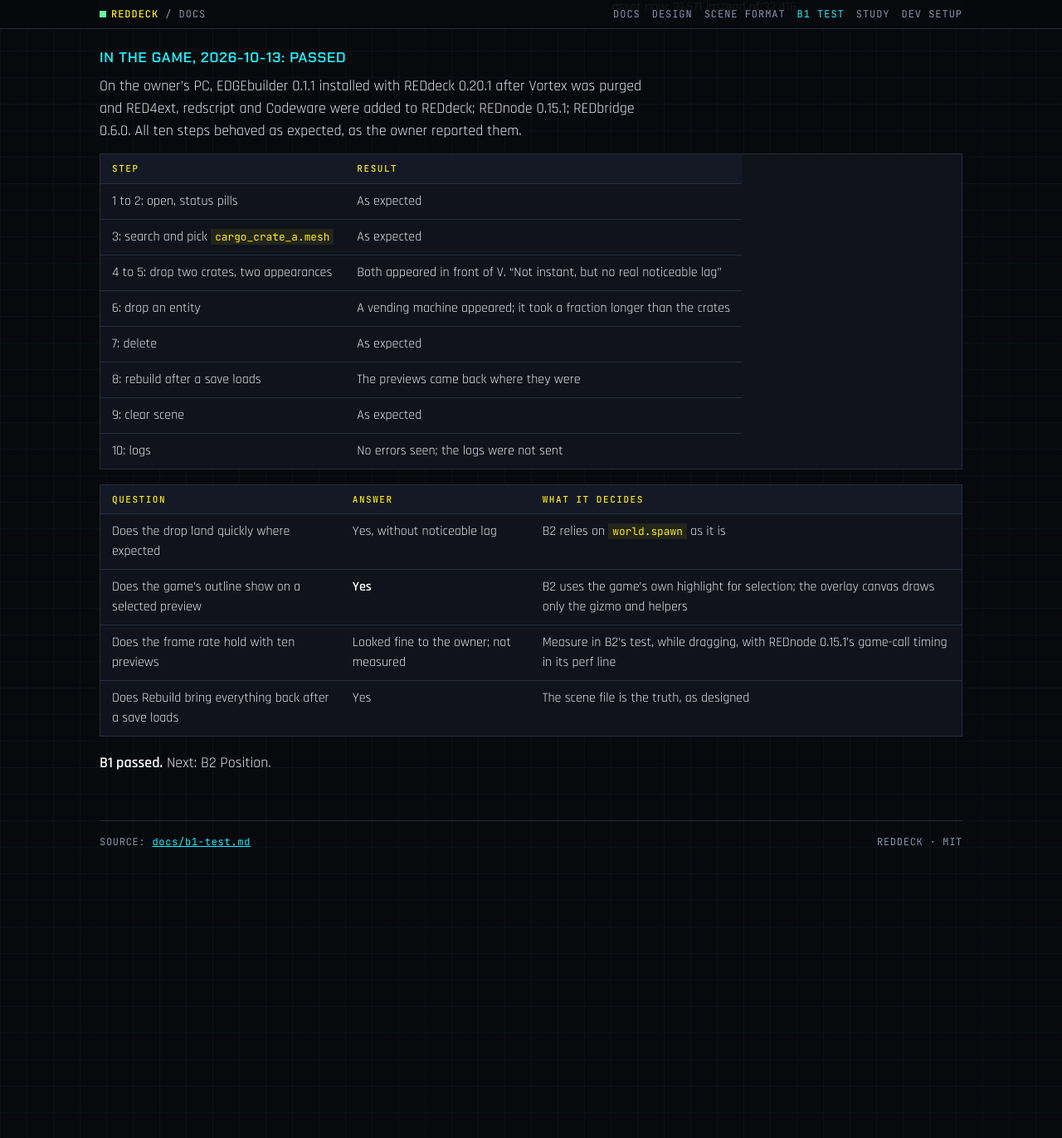
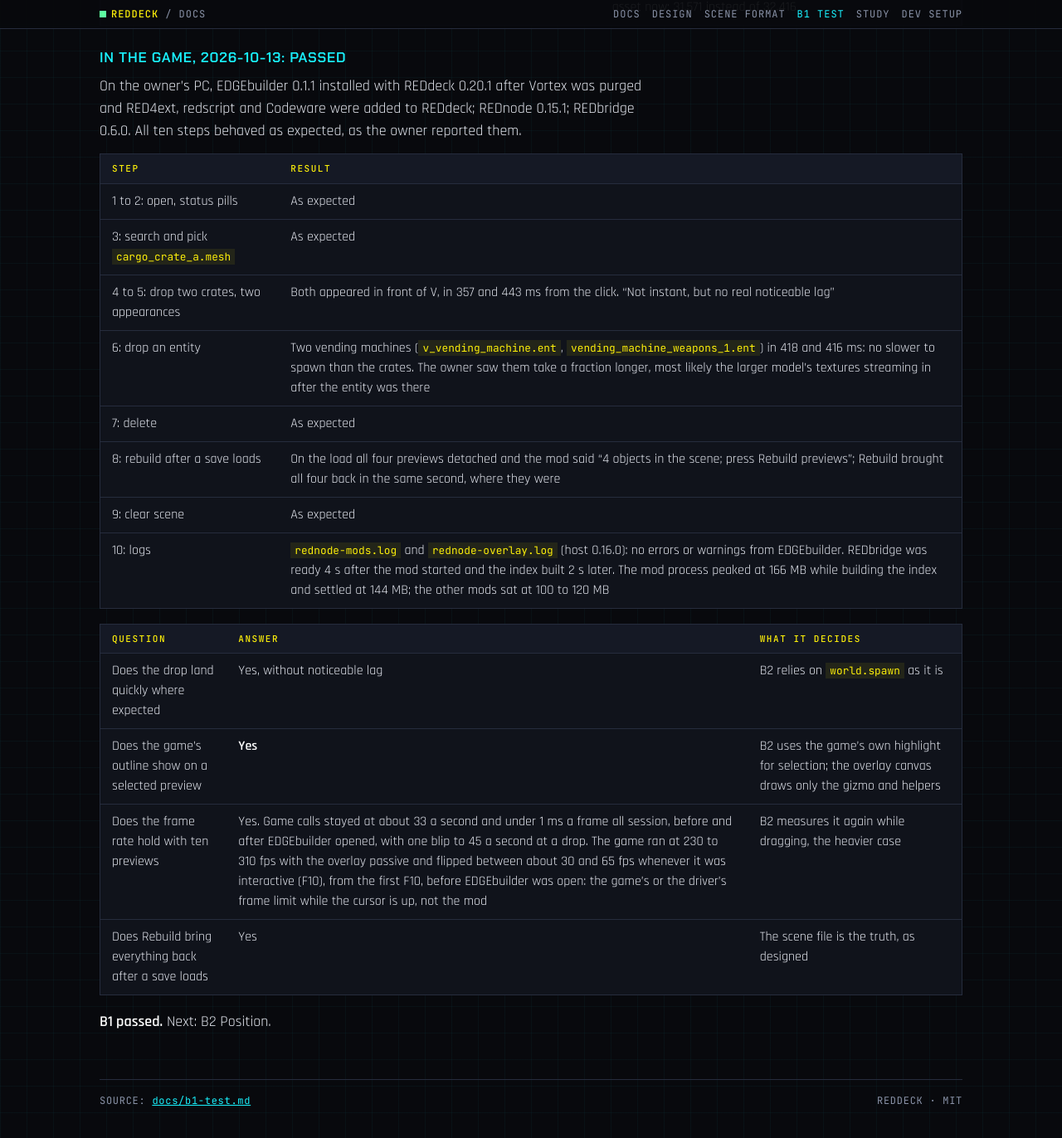
Before and after one commit to Edgemodders/EDGEbuilder, a Jekyll site: the page built from docs/b1-test.md, in a window 1280 px wide and 1400 px high, scrolled down 2819 px. Shown: the top 1372 px of the window at 83% size. Built offline with Jekyll 4.4.1, drawn with Linux system fonts in a browser that asks for light colours; before the commit the page ends 3907 px from its top, so only the background shows below that.

Commit message:
B1 results from the logs: drop times, rebuild, memory, and the frame rate in passive and interactive mode
Co-Authored-By: Claude Opus 5.5 <noreply@anthropic.com>
Claude-Session: https://claude.ai/code/session_01QkNW84wQneonKhZEnY9Ci9

```diff
--- a/docs/b1-test.md
+++ b/docs/b1-test.md
@@ -68,18 +68,18 @@ On the owner's PC, EDGEbuilder 0.1.1 installed with REDdeck 0.20.1 after Vortex
 |---|---|
 | 1 to 2: open, status pills | As expected |
 | 3: search and pick `cargo_crate_a.mesh` | As expected |
-| 4 to 5: drop two crates, two appearances | Both appeared in front of V. "Not instant, but no real noticeable lag" |
-| 6: drop an entity | A vending machine appeared; it took a fraction longer than the crates |
+| 4 to 5: drop two crates, two appearances | Both appeared in front of V, in 357 and 443 ms from the click. "Not instant, but no real noticeable lag" |
+| 6: drop an entity | Two vending machines (`v_vending_machine.ent`, `vending_machine_weapons_1.ent`) in 418 and 416 ms: no slower to spawn than the crates. The owner saw them take a fraction longer, most likely the larger model's textures streaming in after the entity was there |
 | 7: delete | As expected |
-| 8: rebuild after a save loads | The previews came back where they were |
+| 8: rebuild after a save loads | On the load all four previews detached and the mod said "4 objects in the scene; press Rebuild previews"; Rebuild brought all four back in the same second, where they were |
 | 9: clear scene | As expected |
-| 10: logs | No errors seen; the logs were not sent |
+| 10: logs | `rednode-mods.log` and `rednode-overlay.log` (host 0.16.0): no errors or warnings from EDGEbuilder. REDbridge was ready 4 s after the mod started and the index built 2 s later. The mod process peaked at 166 MB while building the index and settled at 144 MB; the other mods sat at 100 to 120 MB |
 
 | Question | Answer | What it decides |
 |---|---|---|
 | Does the drop land quickly where expected | Yes, without noticeable lag | B2 relies on `world.spawn` as it is |
 | Does the game's outline show on a selected preview | **Yes** | B2 uses the game's own highlight for selection; the overlay canvas draws only the gizmo and helpers |
-| Does the frame rate hold with ten previews | Looked fine to the owner; not measured | Measure in B2's test, while dragging, with REDnode 0.15.1's game-call timing in its perf line |
+| Does the frame rate hold with ten previews | Yes. Game calls stayed at about 33 a second and under 1 ms a frame all session, before and after EDGEbuilder opened, with one blip to 45 a second at a drop. The game ran at 230 to 310 fps with the overlay passive and flipped between about 30 and 65 fps whenever it was interactive (F10), from the first F10, before EDGEbuilder was open: the game's or the driver's frame limit while the cursor is up, not the mod | B2 measures it again while dragging, the heavier case |
 | Does Rebuild bring everything back after a save loads | Yes | The scene file is the truth, as designed |
 
 **B1 passed.** Next: B2 Position.
```
Also changed, not shown: CLAUDE.md (+1 -1 lines).
